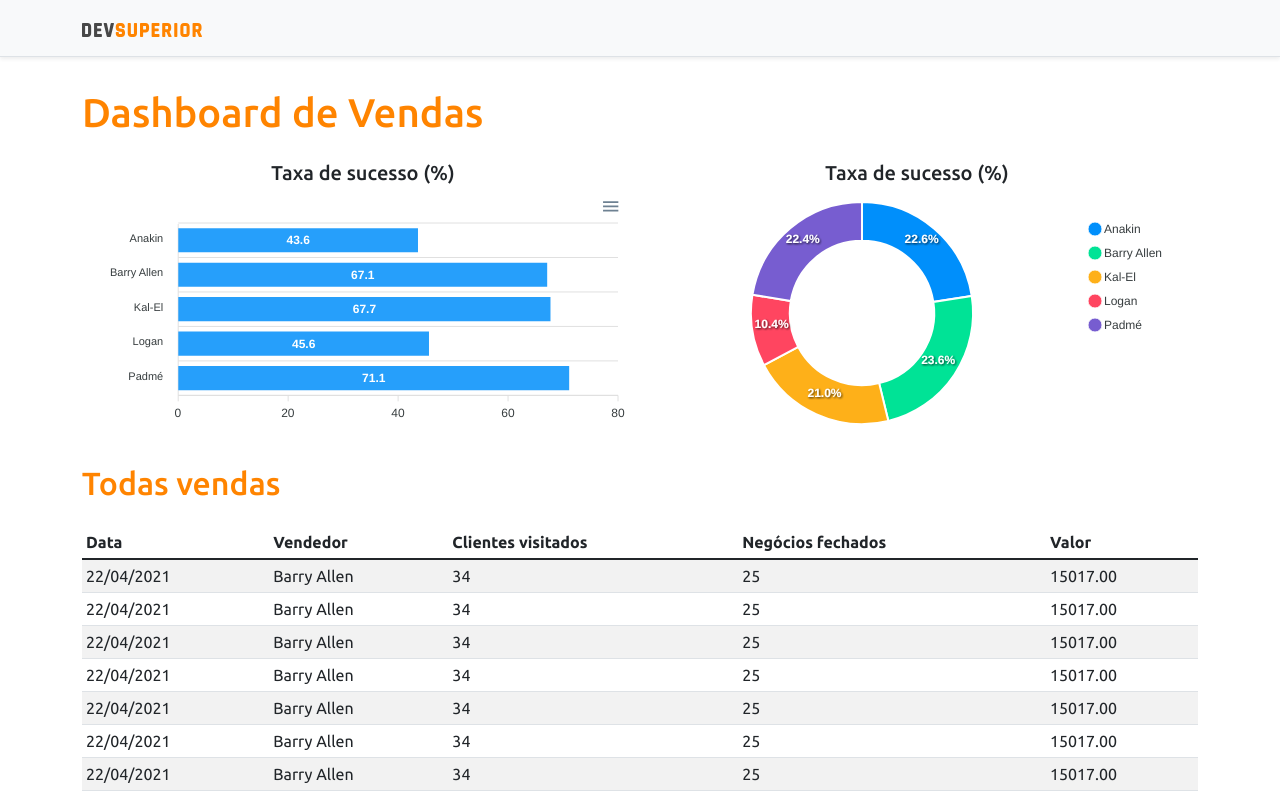
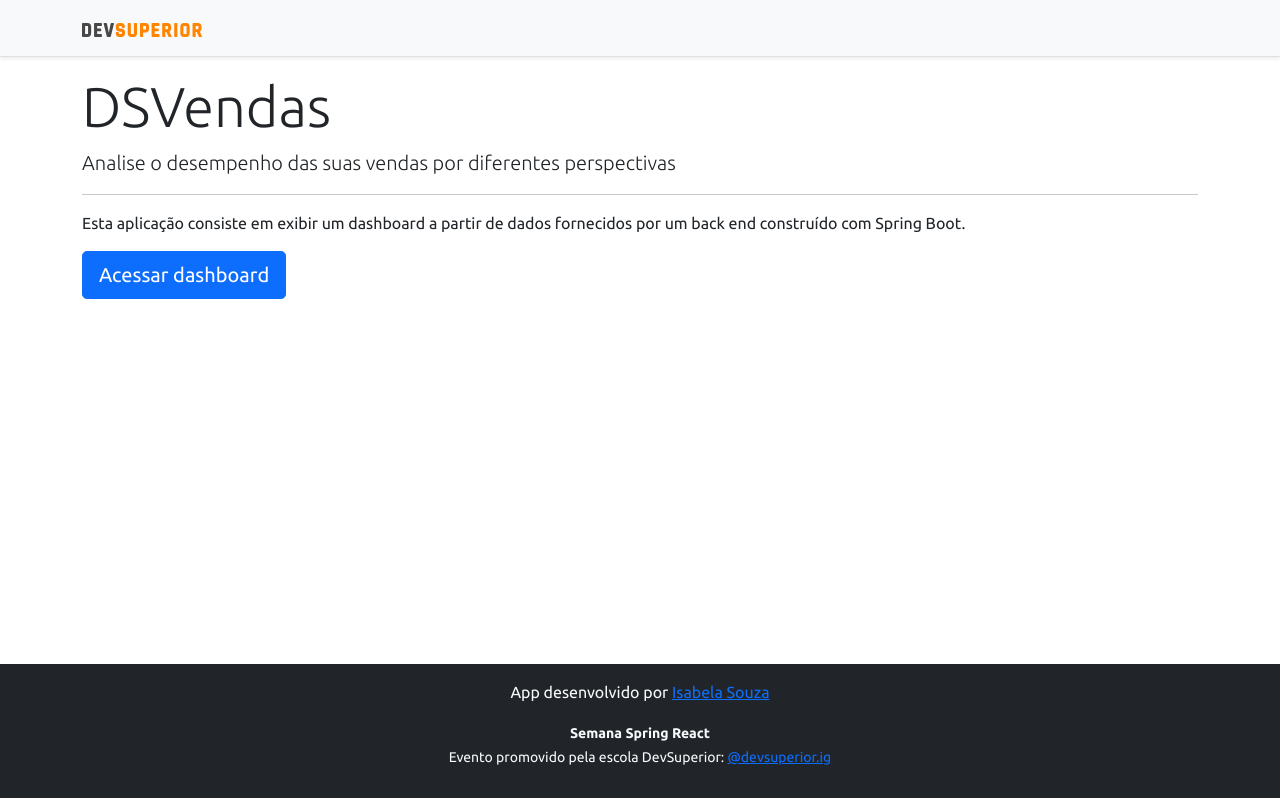
Before and after one commit to Isabela-Trad/projeto-sds3, a React (Create React App) app in the folder frontend/: page / in a window 1280 px wide. Shown: the top 798 px of the page. Built offline with nearby package versions, Linux system fonts and the light colour scheme.

Commit message:
Home, navigation

```diff
--- a/frontend/src/App.tsx
+++ b/frontend/src/App.tsx
@@ -1,36 +1,8 @@
-import BarChart from "components/BarChart";
-import DataTable from "components/DataTable";
-import DonutChart from "components/DonutChart";
-import Footer from "components/Footer";
-import NavBar from "components/NavBar";
+import Routes from "Routes";
 
 function App() {
   return (
-    <>
-      <NavBar />
-      <div className="container">
-        <h1 className="text-primary py-3">Dashboard de Vendas</h1>
-
-        <div className="row px-3">
-          <div className="col-sm-6">
-            <h5 className="text-center text-secundary">Taxa de sucesso (%)</h5>
-            <BarChart />
-          </div>
-          <div className="col-sm-6">
-            <h5 className="text-center text-secundary">Taxa de sucesso (%)</h5>
-            <DonutChart />
-          </div>
-        </div>
-
-        <div className="py-3">
-          <h2 className="text-primary">Todas vendas</h2>
-
-        </div>
-
-        <DataTable />
-      </div>
-      <Footer />
-    </>
+    <Routes />
   );
 }
 
--- a/frontend/src/Routes.tsx
+++ b/frontend/src/Routes.tsx
@@ -1,11 +1,19 @@
-import {BrowserRouter} from 'react-router-dom';
+import Dashboard from 'pages/Dashboard';
+import Home from 'pages/Home';
+import { BrowserRouter, Route, Switch } from 'react-router-dom';
 
 const Routes = () => {
     return (
-       <BrowserRouter>
-
-
-       </BrowserRouter>
+        <BrowserRouter>
+            <Switch>
+                <Route path="/" exact>
+                    <Home />
+                </Route>
+                <Route path="/dashboard">
+                    <Dashboard />
+                </Route>
+            </Switch>
+        </BrowserRouter>
     );
 }
 
--- a/frontend/src/components/NavBar/index.tsx
+++ b/frontend/src/components/NavBar/index.tsx
@@ -1,11 +1,14 @@
 import ImgDsDark from 'assets/img/ds-dark.svg';
+import { Link } from 'react-router-dom';
 
 const NavBar = () => {
     return (
         <div className="d-flex flex-column flex-md-row align-items-center p-3 px-md-4 mb-3 bg-light border-bottom shadow-sm">
             <div className="container">
                 <nav className="my-2 my-md-0 mr-md-3">
-                    <img src={ImgDsDark} alt="DevSuperior" width="120" />
+                    <Link to="/">
+                        <img src={ImgDsDark} alt="DevSuperior" width="120" />
+                    </Link>
                 </nav>
             </div>
         </div>
--- a/frontend/src/pages/Dashboard/index.tsx
+++ b/frontend/src/pages/Dashboard/index.tsx
@@ -0,0 +1,37 @@
+import BarChart from "components/BarChart";
+import DataTable from "components/DataTable";
+import DonutChart from "components/DonutChart";
+import Footer from "components/Footer";
+import NavBar from "components/NavBar";
+
+const Dashboard = () => {
+    return (
+        <>
+            <NavBar />
+            <div className="container">
+                <h1 className="text-primary py-3">Dashboard de Vendas</h1>
+
+                <div className="row px-3">
+                    <div className="col-sm-6">
+                        <h5 className="text-center text-secundary">Taxa de sucesso (%)</h5>
+                        <BarChart />
+                    </div>
+                    <div className="col-sm-6">
+                        <h5 className="text-center text-secundary">Taxa de sucesso (%)</h5>
+                        <DonutChart />
+                    </div>
+                </div>
+
+                <div className="py-3">
+                    <h2 className="text-primary">Todas vendas</h2>
+
+                </div>
+
+                <DataTable />
+            </div>
+            <Footer />
+        </>
+    );
+}
+
+export default Dashboard;
--- a/frontend/src/pages/Home/index.tsx
+++ b/frontend/src/pages/Home/index.tsx
@@ -0,0 +1,25 @@
+import Footer from "components/Footer";
+import NavBar from "components/NavBar";
+import { Link } from "react-router-dom";
+
+const Home = () => {
+    return (
+        <>
+            <NavBar />
+            <div className="container">
+                <div className="jumbotron">
+                    <h1 className="display-4">DSVendas</h1>
+                    <p className="lead">Analise o desempenho das suas vendas por diferentes perspectivas</p>
+                    <hr />
+                    <p>Esta aplicação consiste em exibir um dashboard a partir de dados fornecidos por um back end construído com Spring Boot.</p>
+                    <Link className="btn btn-primary btn-lg" to="/dashboard">
+                        Acessar dashboard
+                    </Link>
+                </div>
+            </div>
+            <Footer />
+        </>
+    );
+}
+
+export default Home;
```
